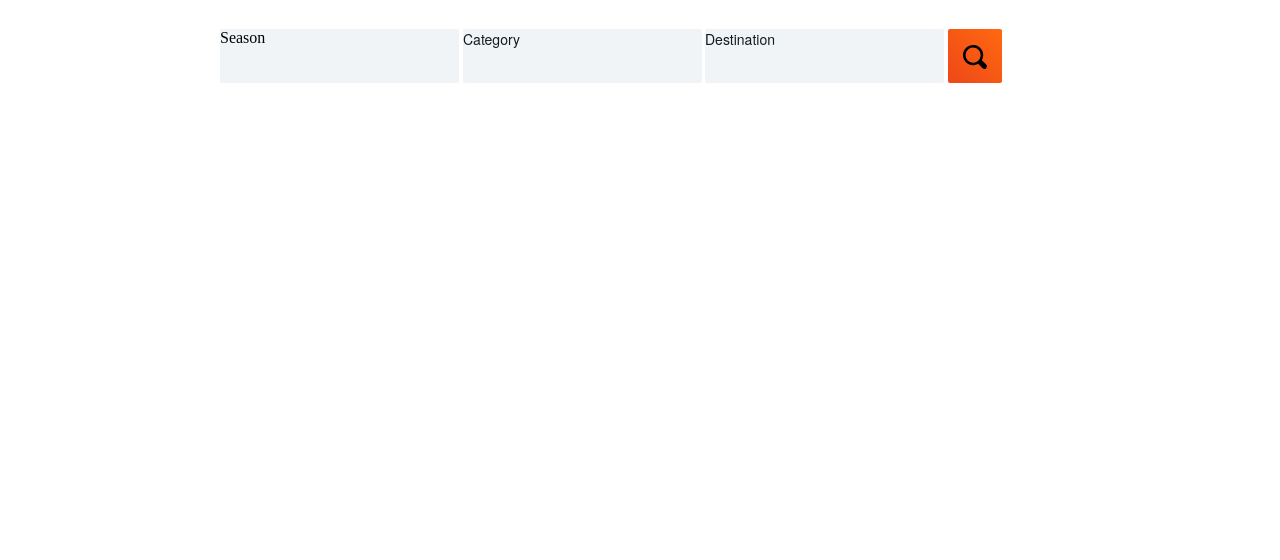
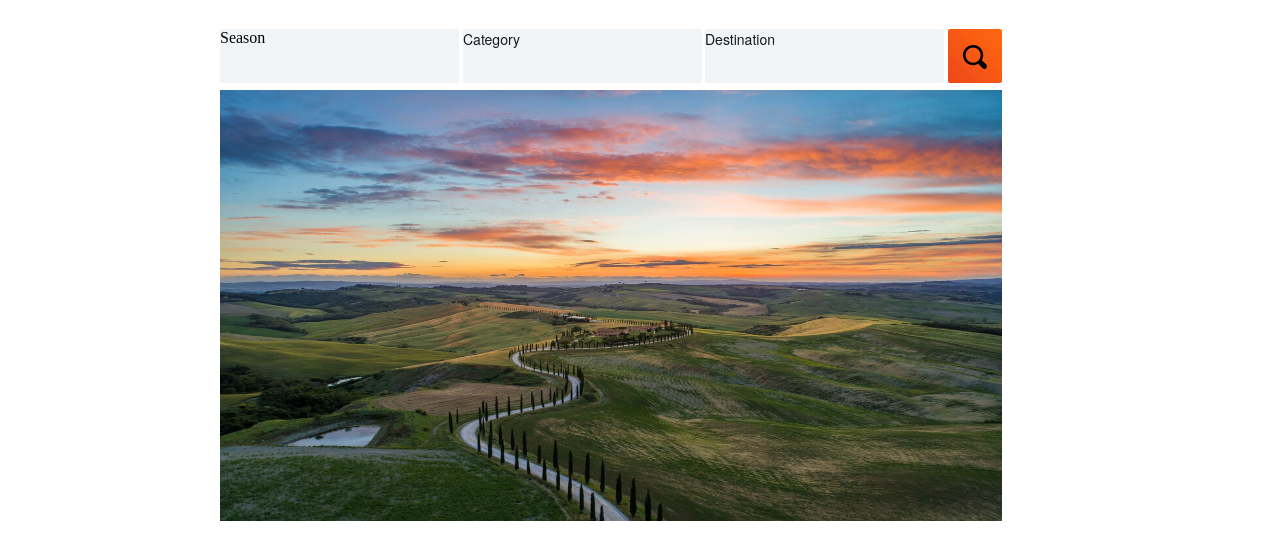
Before and after one commit to mackenziekroon/travel-app, a website: page index.html in a window 1280 px wide. Shown: the part 152-712 px from the top of the page. Drawn offline with Linux system fonts and the light colour scheme.

Commit message:
added destination img

```diff
--- a/index.html
+++ b/index.html
@@ -26,6 +26,12 @@
             </div>
           </div>
         </div>
+        <div>
+          <img
+            class="destination-img"
+            src="solution/assets/tuscany-79382.jpg"
+          />
+        </div>
       </div>
     </div>
 
--- a/style.css
+++ b/style.css
@@ -118,3 +118,15 @@ body {
   top: 181px;
   left: 948px;
 }
+
+/* .search-btn {
+  color: white;
+} */
+
+.destination-img {
+  width: 782px;
+  height: 431px;
+  position: absolute;
+  top: 242px;
+  left: 220px;
+}
```
